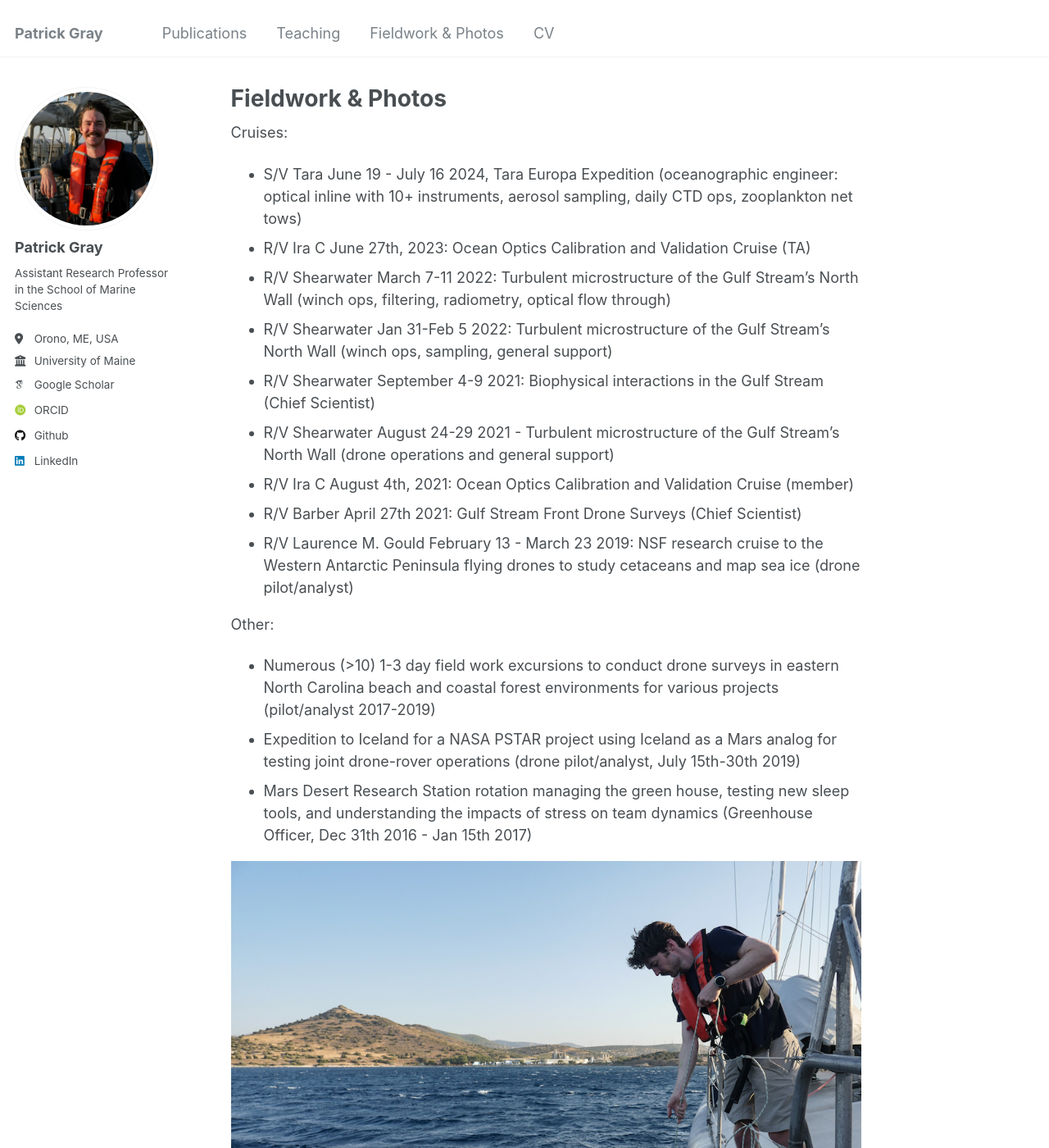
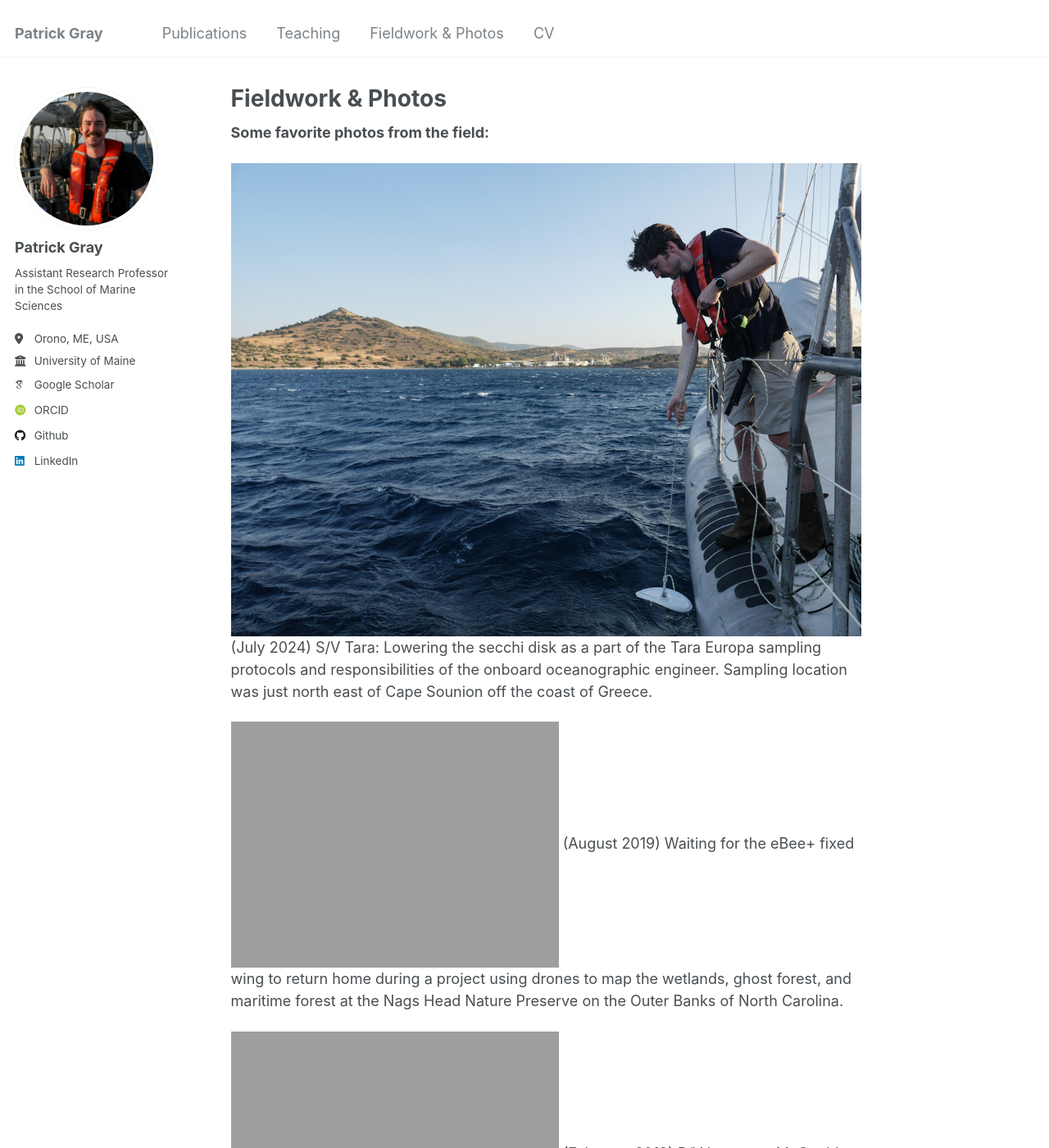
Before and after one commit to patrickcgray/patrickcgray.github.io, a Jekyll site: the page built from _pages/fieldwork.md, in a window 1280 px wide and 1400 px high. Shown: the whole window at 82% size. Built offline with Jekyll 4.4.1, drawn with Linux system fonts in a browser that asks for light colours; some web fonts are replaced; some of the changed text lies outside the part shown.

Commit message:
minor updates to about and fieldwork list

```diff
--- a/_pages/fieldwork.md
+++ b/_pages/fieldwork.md
@@ -6,22 +6,7 @@ redirect_from:
   - /fieldwork.html
 ---
 
-Cruises:
-* S/V Tara June 19 - July 16 2024, Tara Europa Expedition (oceanographic engineer: optical inline with 10+ instruments, aerosol sampling, daily CTD ops, zooplankton net tows)
-* R/V Ira C June 27th, 2023: Ocean Optics Calibration and Validation Cruise (TA)
-* R/V Shearwater March 7-11 2022: Turbulent microstructure of the Gulf Stream's North Wall (winch ops, filtering, radiometry, optical flow through)
-* R/V Shearwater Jan 31-Feb 5 2022: Turbulent microstructure of the Gulf Stream's North Wall (winch ops, sampling, general support)
-* R/V Shearwater September 4-9 2021: Biophysical interactions in the Gulf Stream (Chief Scientist)
-* R/V Shearwater August 24-29 2021 - Turbulent microstructure of the Gulf Stream's North Wall (drone operations and general support)
-* R/V Ira C August 4th, 2021: Ocean Optics Calibration and Validation Cruise (member)
-* R/V Barber April 27th 2021: Gulf Stream Front Drone Surveys (Chief Scientist)
-* R/V Laurence M. Gould February 13 - March 23 2019: NSF research cruise to the Western Antarctic Peninsula flying drones to study cetaceans and map sea ice (drone pilot/analyst)
-
-Other:
-* Numerous (>10) 1-3 day field work excursions to conduct drone surveys in eastern North Carolina beach and coastal forest environments for various projects (pilot/analyst 2017-2019)
-* Expedition to Iceland for a NASA PSTAR project using Iceland as a Mars analog for testing joint drone-rover operations (drone pilot/analyst, July 15th-30th 2019)
-* Mars Desert Research Station rotation managing the green house, testing new sleep tools, and understanding the impacts of stress on team dynamics (Greenhouse Officer, Dec 31th 2016 - Jan 15th 2017)
-
+**Some favorite photos from the field:**
 
 ![secchi disk](http://patrickcgray.github.io/images/secchi_disk_pgray.jpg)
 (July 2024) S/V Tara: Lowering the secchi disk as a part of the Tara Europa sampling protocols and responsibilities of the onboard oceanographic engineer. Sampling location was just north east of Cape Sounion off the coast of Greece.
```
Also changed, not shown: other parts of _pages/fieldwork.md (+18 -0 lines), _pages/about.md (+1 -1 lines).
